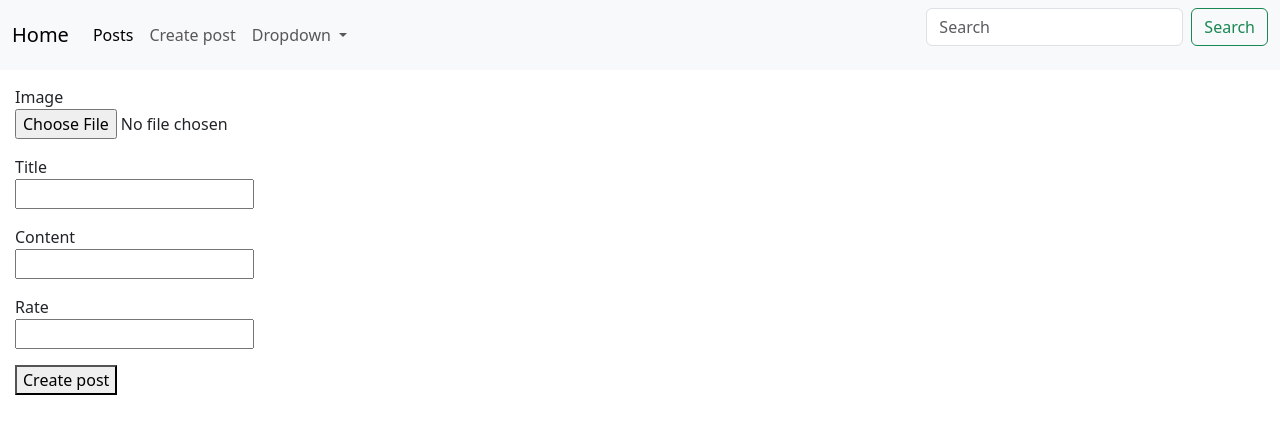
After one commit to Aziret06/Django, a Django app: page /posts/create/ in a window 1280 px wide. The commit adds this page. Shown: the top 434 px of the page. Run offline with Django 5.2, Linux system fonts and the light colour scheme.

Commit message:
django forms

```diff
--- a/Django/urls.py
+++ b/Django/urls.py
@@ -22,7 +22,8 @@ from posts.views import (
     text_answer,
     main_page,
     post_list_view,
-    post_detail_view)
+    post_detail_view,
+    post_create_view)
 
 urlpatterns = [
     path('admin/', admin.site.urls),
@@ -30,4 +31,5 @@ urlpatterns = [
     path('', main_page),
     path('posts/', post_list_view),
     path('posts/<int:post_id>/', post_detail_view),
+    path('posts/create/', post_create_view)
 ] + static(settings.MEDIA_URL, document_root=settings.MEDIA_ROOT)
--- a/posts/models.py
+++ b/posts/models.py
@@ -20,8 +20,8 @@ class Post(models.Model):
     title = models.CharField(max_length=40, null=True, blank=True)
     content = models.TextField(null=True, blank=True)
     rate = models.IntegerField(default=0, null=True, blank=True)
-    category = models.ForeignKey(Category, on_delete=models.CASCADE, null=True, blank=True)
-    tags = models.ManyToManyField(Tag)
+    category = models.ForeignKey(Category, on_delete=models.CASCADE, null=True, blank=True, related_name='posts')
+    tags = models.ManyToManyField(Tag, null=True, blank=True)
 
     def __str__(self):
         return self.title
--- a/posts/views.py
+++ b/posts/views.py
@@ -1,21 +1,46 @@
-from django.shortcuts import render
+from django.shortcuts import render, redirect
 from django.http import HttpResponse
 from posts.models import Post
 
 
 def text_answer(request):
-    return HttpResponse('Введение в django, views')
+    if request.method == 'GET':
+        return HttpResponse('Введение в django, views')
 
 
 def main_page(request):
-    return render(request, template_name='main_page.html')
+    return render(request, 'main_page.html')
 
 
 def post_list_view(request):
-    posts = Post.objects.all()
-    return render(request, 'post/post_list.html', context={'posts': posts})
+    if request.method == 'GET':
+        posts = Post.objects.all()
+        return render(request, 'post/post_list.html', context={'posts': posts})
 
 
 def post_detail_view(request, post_id):
-    post = Post.objects.get(id=post_id)
-    return render(request, 'post/post_detail.html', context={'post': post})
+    if request.method == 'GET':
+        post = Post.objects.get(id=post_id)
+        return render(request, 'post/post_detail.html', context={'post': post})
+
+
+def post_create_view(request):
+
+    if request.method == 'GET':
+        return render(request, 'post/post_create.html')
+
+    elif request.method == 'POST':
+
+        image = request.FILES.get('image')
+        title = request.POST.get('title')
+        content = request.POST.get('content')
+        rate = request.POST.get('rate')
+
+        Post.objects.create(
+            image=image,
+            title=title,
+            content=content,
+            rate=rate
+        )
+
+        return redirect('/posts/')
--- a/templates/main_page.html
+++ b/templates/main_page.html
@@ -15,7 +15,7 @@
           <a class="nav-link active" aria-current="page" href="/posts/">Posts</a>
         </li>
         <li class="nav-item">
-          <a class="nav-link" href="#">Create post</a>
+          <a class="nav-link" href="/posts/create/">Create post</a>
         </li>
         <li class="nav-item dropdown">
           <a class="nav-link dropdown-toggle" href="#" role="button" data-bs-toggle="dropdown" aria-expanded="false">
--- /dev/null
+++ b/templates/post/post_create.html
@@ -0,0 +1,23 @@
+{%extends "main_page.html"%}
+{%block content%}
+<form method="post" style="padding: 15px;" enctype="multipart/form-data">
+    {%csrf_token%}
+    <label>Image</label>
+        <p>
+            <input type="file" name="image">
+        </p>
+    <label>Title</label>
+        <p>
+            <input type="text" name="title">
+        </p>
+    <label>Content</label>
+        <p>
+            <input type="text" name="content">
+        </p>
+    <label>Rate</label>
+        <p>
+            <input type="number" name="rate">
+        </p>
+    <button type="submit">Create post</button>
+</form>
+{%endblock%}
```
Also changed, not shown: media/posts/zvezdnoe_nebo_noch_derevia_121201_3840x2400.jpg (added), posts/migrations/0007_alter_post_category.py (added), posts/migrations/0008_alter_post_tags.py (added), 1 other file.
